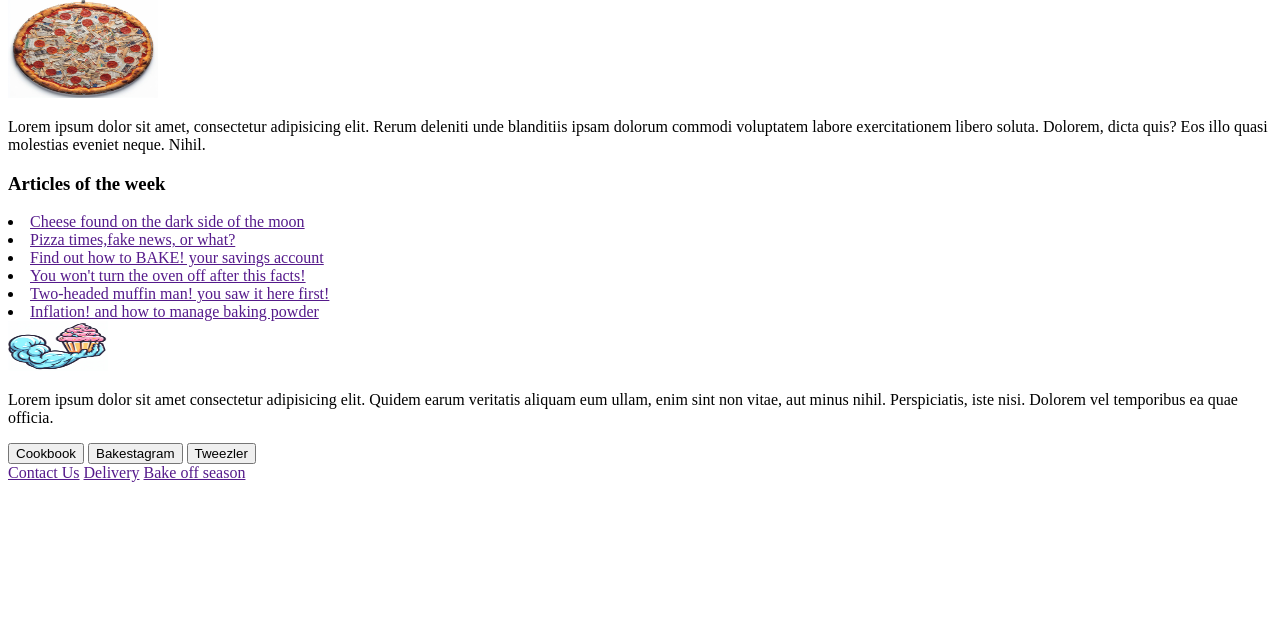
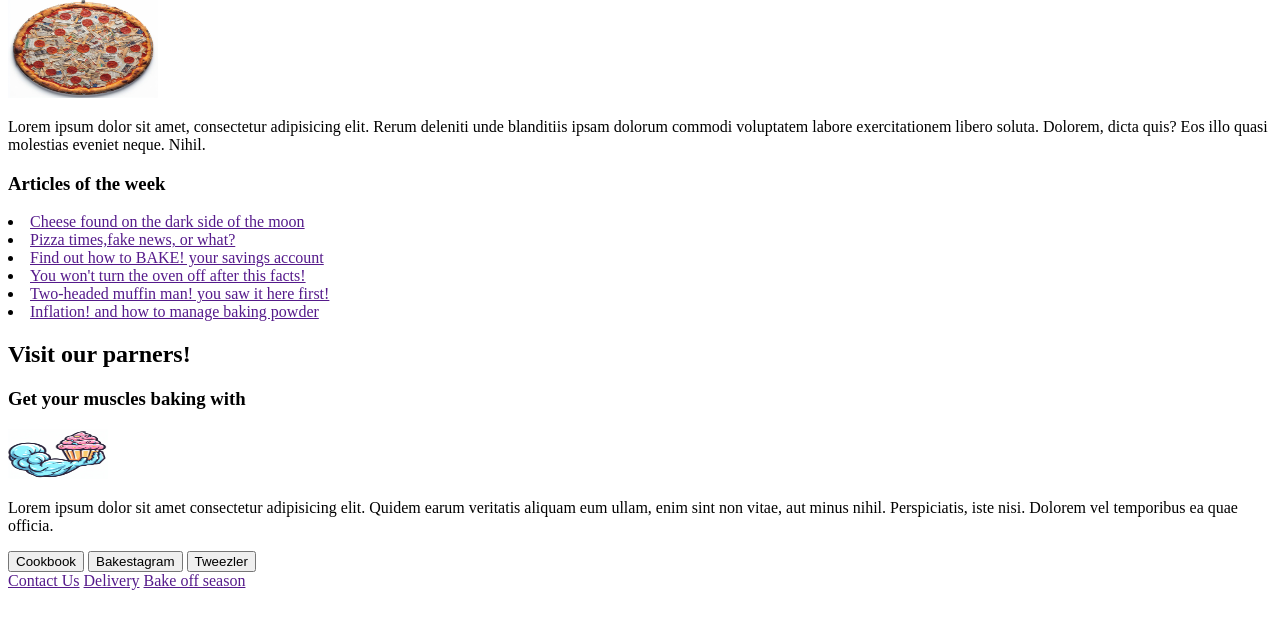
Before and after one commit to f-taveras/hello-world, a plain HTML site: page index.html in a window 1280 px wide. Shown: the part 100-728 px from the top of the page. Drawn offline with Linux system fonts and the light colour scheme.

Commit message:
work in progress

```diff
--- a/index.html
+++ b/index.html
@@ -39,6 +39,8 @@
     <section>
         <div>
             <div>
+                <h2>Visit our parners!</h3>
+                    <h3>Get your muscles baking with </h3>
                 <img src="arm.jpg" alt="pic of a strong arm holding a cupcake" width="100" height="50">
             </div>
             <p>Lorem ipsum dolor sit amet consectetur adipisicing elit.
```
